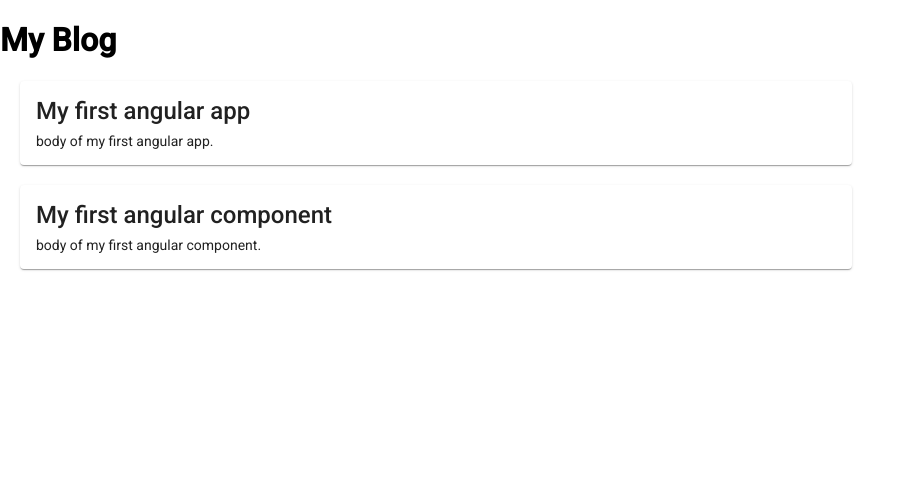
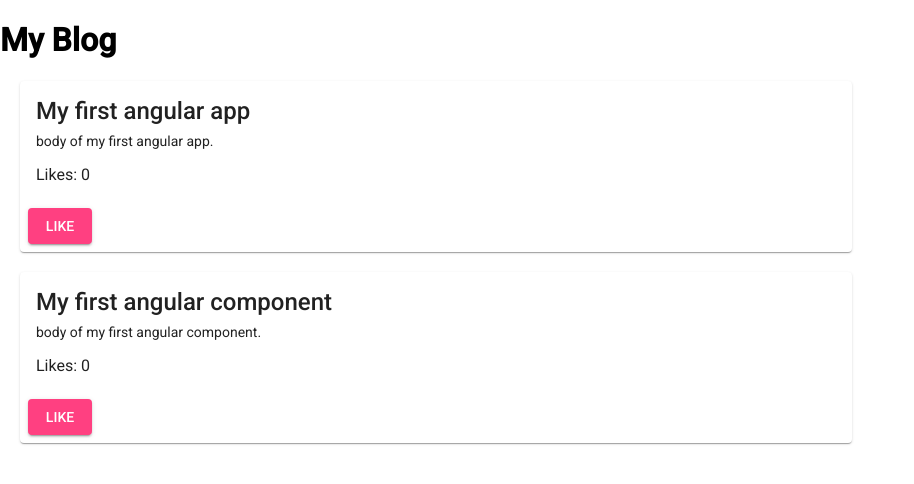
Before and after one commit to aseem/blog-app, an Angular app: page / in a window 1280 px wide. Shown: the top 484 px of the page, without its empty margins (0-914 px from the left). Built offline with nearby package versions, Linux system fonts and the light colour scheme.

Commit message:
add like button

```diff
--- /dev/null
+++ b/src/app/like-button/like-button.component.html
@@ -0,0 +1 @@
+<button (click)="onClicked()" mat-raised-button color="accent">LIKE</button>
--- /dev/null
+++ b/src/app/like-button/like-button.component.ts
@@ -0,0 +1,19 @@
+import { Component, OnInit, Output, EventEmitter } from "@angular/core";
+
+@Component({
+  selector: "app-like-button",
+  templateUrl: "./like-button.component.html",
+  styleUrls: ["./like-button.component.css"],
+})
+export class LikeButtonComponent implements OnInit {
+  @Output() newLike = new EventEmitter();
+
+  constructor() {}
+
+  ngOnInit(): void {}
+
+  onClicked() {
+    this.newLike.emit();
+    console.log("button clicked!");
+  }
+}
--- a/src/app/post-card/post-card.component.html
+++ b/src/app/post-card/post-card.component.html
@@ -1,4 +1,8 @@
 <mat-card>
   <mat-card-title>{{ post.title }}</mat-card-title>
   <mat-card-content>{{ post.body }}</mat-card-content>
+  <p>Likes: {{ likeCount }}</p>
+  <mat-card-actions>
+    <app-like-button (newLike)="updateLikes()"></app-like-button>
+  </mat-card-actions>
 </mat-card>
--- a/src/app/post-card/post-card.component.ts
+++ b/src/app/post-card/post-card.component.ts
@@ -8,8 +8,15 @@
 })
 export class PostCardComponent implements OnInit {
   @Input() post: Post;
+  likeCount: number;
 
-  constructor() {}
+  constructor() {
+    this.likeCount = 0;
+  }
 
   ngOnInit(): void {}
+
+  updateLikes() {
+    this.likeCount++;
+  }
 }
```
Also changed, not shown: src/app/app.module.ts (+14 -2 lines), src/app/like-button/like-button.component.css (added), 1 other file (tests, documents, lock files or other folders).
